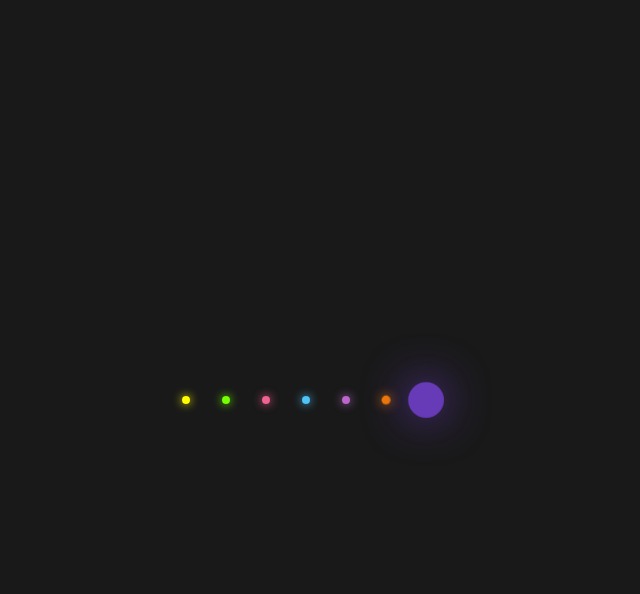
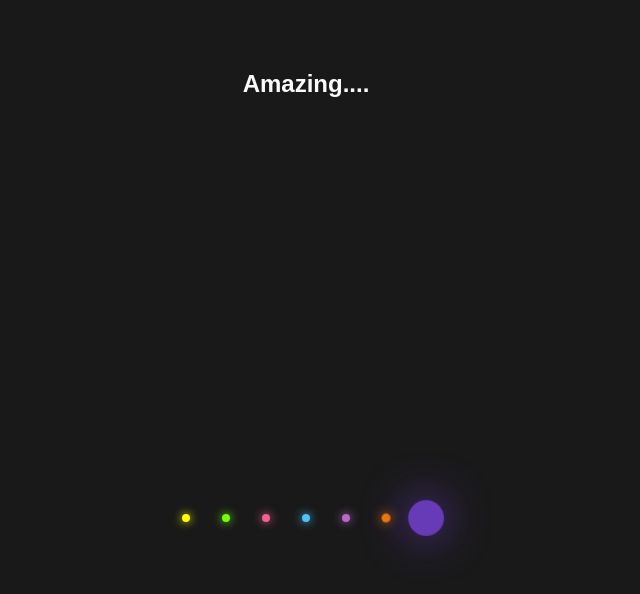
Before and after one commit to Davidandrew1012/my-first-repo2, a plain HTML site: page index.html in a window 1280 px wide. Shown: the whole page, without its empty margins (334-974 px from the left). Drawn offline with Linux system fonts and the light colour scheme.

Commit message:
added header

```diff
--- a/index.html
+++ b/index.html
@@ -7,6 +7,8 @@
   <title>Glowing Dots</title>
 </head>
 <body>
+  <div>
+    <h2>Amazing....</h2>
     <ul>
       <li></li>
       <li></li>
@@ -16,5 +18,6 @@
       <li></li>
       <li></li>
     </ul>
+  </div>
 </body>
 </html>
--- a/styles.css
+++ b/styles.css
@@ -7,7 +7,7 @@ body {
 
 h2 {
   text-align: center;
-  color: white;
+  color: #FAFAFA;
   margin-top: 70px;
 }
 
```
Lines whose indentation alone changed are shown as unchanged.
